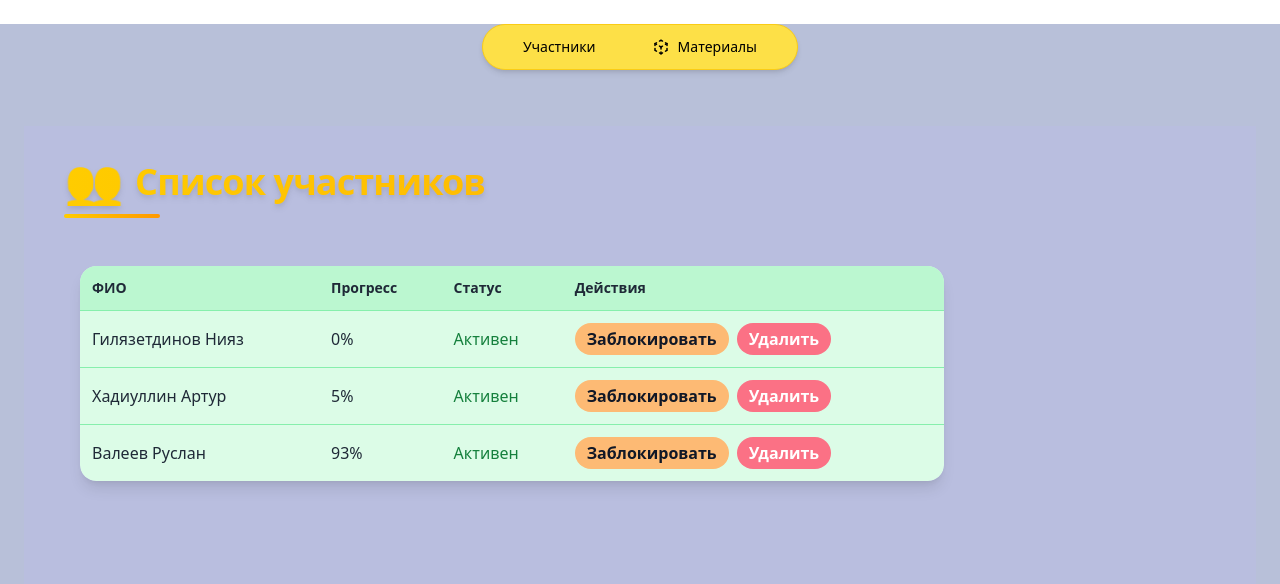
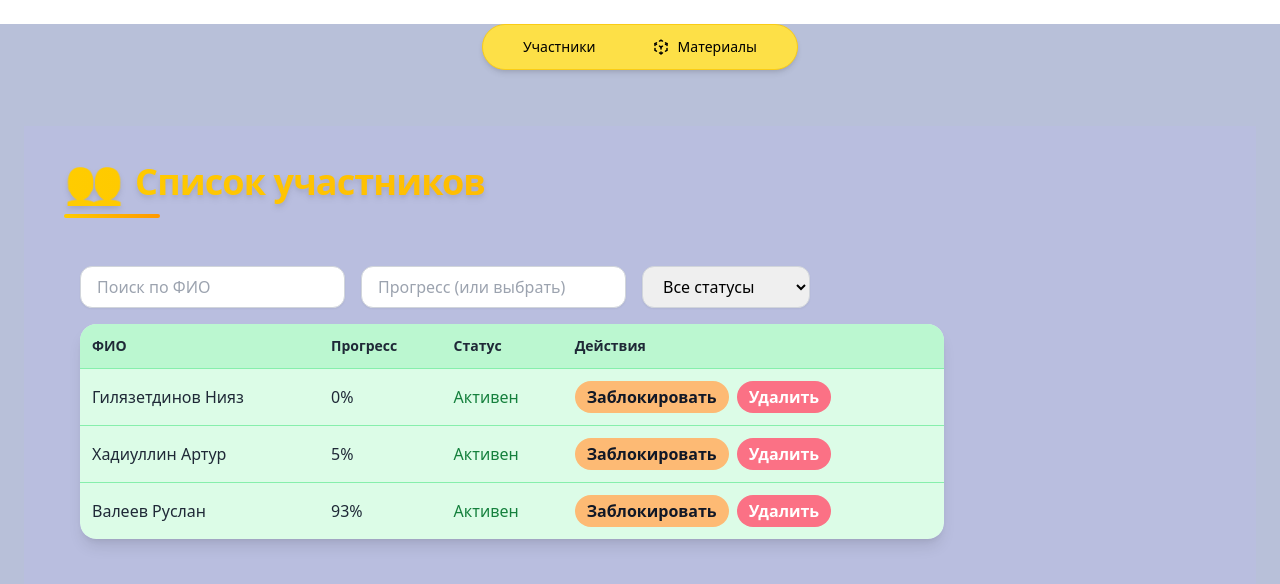
Before and after one commit to Lom101/CourseTelegramBot, a React (Create React App) app in the folder Frontend/: page /users in a window 1280 px wide. Shown: the top 584 px of the page. Built offline with nearby package versions, Linux system fonts and the light colour scheme.

Commit message:
добавила фильтрацию

```diff
--- a/Frontend/src/components/UserList.js
+++ b/Frontend/src/components/UserList.js
@@ -1,7 +1,92 @@
-import React from 'react';
+import React, { useState, useRef } from 'react';
 
-const UserList = ({ users, onBlock, onDelete }) => (
+const UserList = ({ users, onBlock, onDelete }) => {
+  const [filter, setFilter] = useState({
+    name: '',
+    progress: '',
+    status: '',
+  });
+  const [showRanges, setShowRanges] = useState(false);
+  const progressInputRef = useRef();
+
+  const handleRangeClick = (range) => {
+    setFilter({ ...filter, progress: range });
+    setShowRanges(false);
+    progressInputRef.current.blur();
+  };
+
+  const getRangeMatch = (progressValue) => {
+    const userProgress = parseInt(progressValue, 10);
+    const filterValue = filter.progress.trim();
+
+    if (filterValue.includes('-')) {
+      const [min, max] = filterValue.split('-').map(str => parseInt(str, 10));
+      return userProgress >= min && userProgress <= max;
+    }
+
+    if (!isNaN(parseInt(filterValue, 10))) {
+      return userProgress === parseInt(filterValue, 10);
+    }
+
+    return true;
+  };
+
+  const filteredUsers = users.filter(user => {
+    const nameMatch = user.name.toLowerCase().includes(filter.name.toLowerCase());
+    const progressMatch = getRangeMatch(user.progress);
+    const statusMatch =
+      filter.status === '' ||
+      (filter.status === 'Активен' && !user.blocked) ||
+      (filter.status === 'Заблокирован' && user.blocked);
+    return nameMatch && progressMatch && statusMatch;
+  });
+
+  return (
     <div className="max-w-5xl mt-6 px-4 ml-0 mr-auto">
+      <div className="mb-4 flex flex-wrap gap-4 relative">
+        <input
+          type="text"
+          placeholder="Поиск по ФИО"
+          value={filter.name}
+          onChange={(e) => setFilter({ ...filter, name: e.target.value })}
+          className="px-4 py-2 rounded-xl border border-gray-300 shadow-sm focus:outline-none focus:ring-2 focus:ring-yellow-400"
+        />
+        <div className="relative">
+          <input
+            type="text"
+            placeholder="Прогресс (или выбрать)"
+            value={filter.progress}
+            ref={progressInputRef}
+            onChange={(e) => setFilter({ ...filter, progress: e.target.value })}
+            onFocus={() => setShowRanges(true)}
+            onBlur={() => setTimeout(() => setShowRanges(false), 200)}
+            className="px-4 py-2 rounded-xl border border-gray-300 shadow-sm focus:outline-none focus:ring-2 focus:ring-yellow-400"
+          />
+          {showRanges && (
+            <ul className="absolute left-0 w-full mt-1 bg-white border border-gray-300 rounded-xl shadow-md z-10">
+              {['0-20', '21-40', '41-60', '61-80', '81-100'].map(range => (
+                <li
+                  key={range}
+                  onMouseDown={() => handleRangeClick(range)}
+                  className="px-4 py-2 hover:bg-yellow-100 cursor-pointer text-sm"
+                >
+                  {range}%
+                </li>
+              ))}
+            </ul>
+          )}
+        </div>
+        <select
+          value={filter.status}
+          onChange={(e) => setFilter({ ...filter, status: e.target.value })}
+          className="px-4 py-2 rounded-xl border border-gray-300 shadow-sm focus:outline-none focus:ring-2 focus:ring-yellow-400"
+        >
+          <option value="">Все статусы</option>
+          <option value="Активен">Активен</option>
+          <option value="Заблокирован">Заблокирован</option>
+        </select>
+      </div>
+
       <div className="overflow-x-auto rounded-2xl shadow-lg">
         <table className="min-w-full text-left bg-green-100 rounded-2xl overflow-hidden">
           <thead>
@@ -13,7 +98,7 @@ const UserList = ({ users, onBlock, onDelete }) => (
             </tr>
           </thead>
           <tbody>
-          {users.map(user => (
+            {filteredUsers.map(user => (
               <tr key={user.id} className="border-t border-green-300 hover:bg-green-50 transition-colors">
                 <td className="p-3 text-gray-800">{user.name}</td>
                 <td className="p-3 text-gray-800">{user.progress}%</td>
@@ -24,7 +109,8 @@ const UserList = ({ users, onBlock, onDelete }) => (
                     <span className="text-green-700 font-medium">Активен</span>
                   )}
                 </td>
-              <td className="p-3 space-x-2">
+                <td className="p-3">
+                  <div className="flex flex-row items-center gap-2">
                     <button
                       onClick={() => onBlock(user.id)}
                       className="bg-orange-300 hover:bg-orange-400 text-gray-900 font-semibold px-3 py-1 rounded-full transition-colors"
@@ -37,6 +123,7 @@ const UserList = ({ users, onBlock, onDelete }) => (
                     >
                       Удалить
                     </button>
+                  </div>
                 </td>
               </tr>
             ))}
@@ -45,5 +132,6 @@ const UserList = ({ users, onBlock, onDelete }) => (
       </div>
     </div>
   );
+};
 
 export default UserList;
```
Lines whose indentation alone changed are shown as unchanged.
